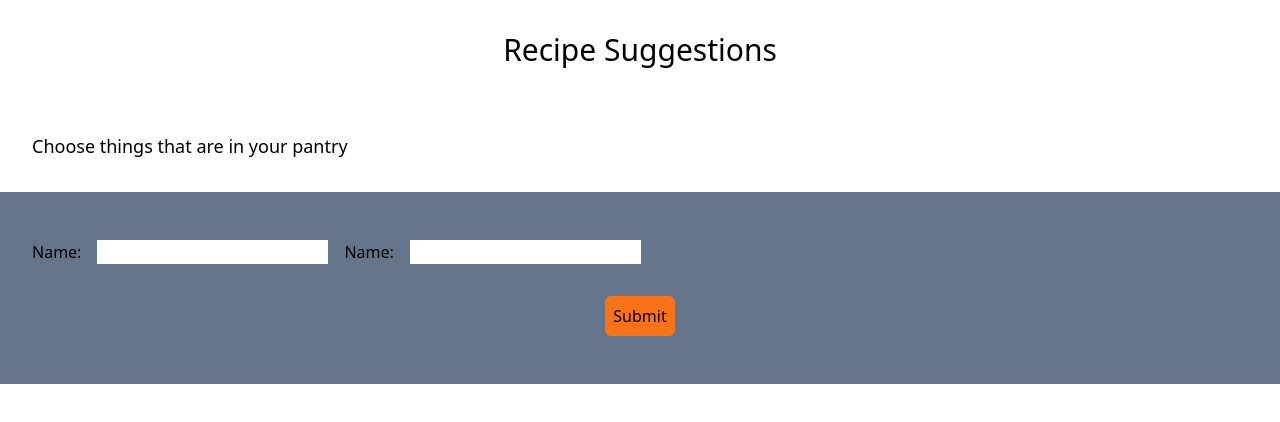
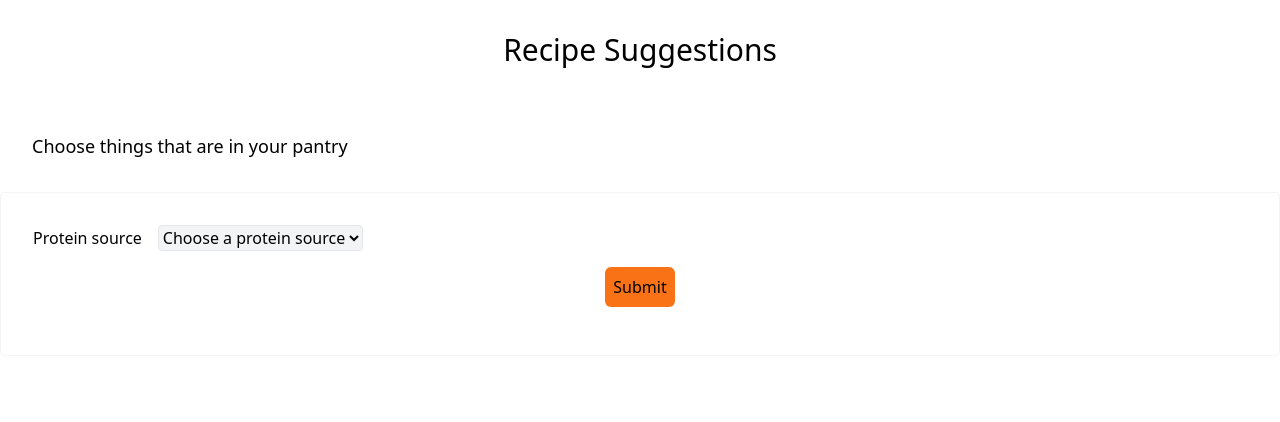
Before and after one commit to Matt-BF/recipe_suggestion, a Next.js app: page / in a window 1280 px wide. Shown: the top 422 px of the page. Built offline with nearby package versions, Linux system fonts and the light colour scheme.

Commit message:
migrate to typescript

```diff
--- a/app/FoodForm.jsx
+++ /dev/null
@@ -1,24 +0,0 @@
-export default function FoodForm() {
-  return (
-    <form className="p-8flex flex-col bg-slate-500">
-      <div className="p-8">
-        <label>
-          Name:
-          <input className="border-solid m-4" type="text" name="name" />
-        </label>
-        <label>
-          Name:
-          <input className="border-solid m-4" type="text" name="name" />
-        </label>
-
-        <div className="flex justify-center">
-          <input
-            className="bg-orange-500 m-4 p-2 rounded-md"
-            type="submit"
-            value="Submit"
-          />
-        </div>
-      </div>
-    </form>
-  );
-}
--- /dev/null
+++ b/app/FoodForm.tsx
@@ -0,0 +1,28 @@
+export default function FoodForm() {
+  const proteinOptions: string[] = ["Meat", "Lamb", "Chicken", "Fish", "Pork"];
+
+  return (
+    <form className="flex flex-col border rounded border-gray-100">
+      <div className="p-8">
+        <label className="mr-4">Protein source</label>
+        <select
+          className="border rounded border-solid bg-gray-100"
+          name="protein"
+        >
+          <option value="">Choose a protein source</option>
+          {proteinOptions.map((proteinOption) => (
+            <option value={proteinOption}>{proteinOption}</option>
+          ))}
+        </select>
+
+        <div className="flex justify-center">
+          <input
+            className="bg-orange-500 m-4 p-2 rounded-md hover:cursor-pointer hover:bg-orange-400"
+            type="submit"
+            value="Submit"
+          />
+        </div>
+      </div>
+    </form>
+  );
+}
```
Also changed, not shown: tsconfig.json (added, +31 -0 lines), app/head.tsx (renamed from app/head.jsx), app/layout.tsx (renamed from app/layout.jsx), app/page.tsx (renamed from app/page.jsx).
